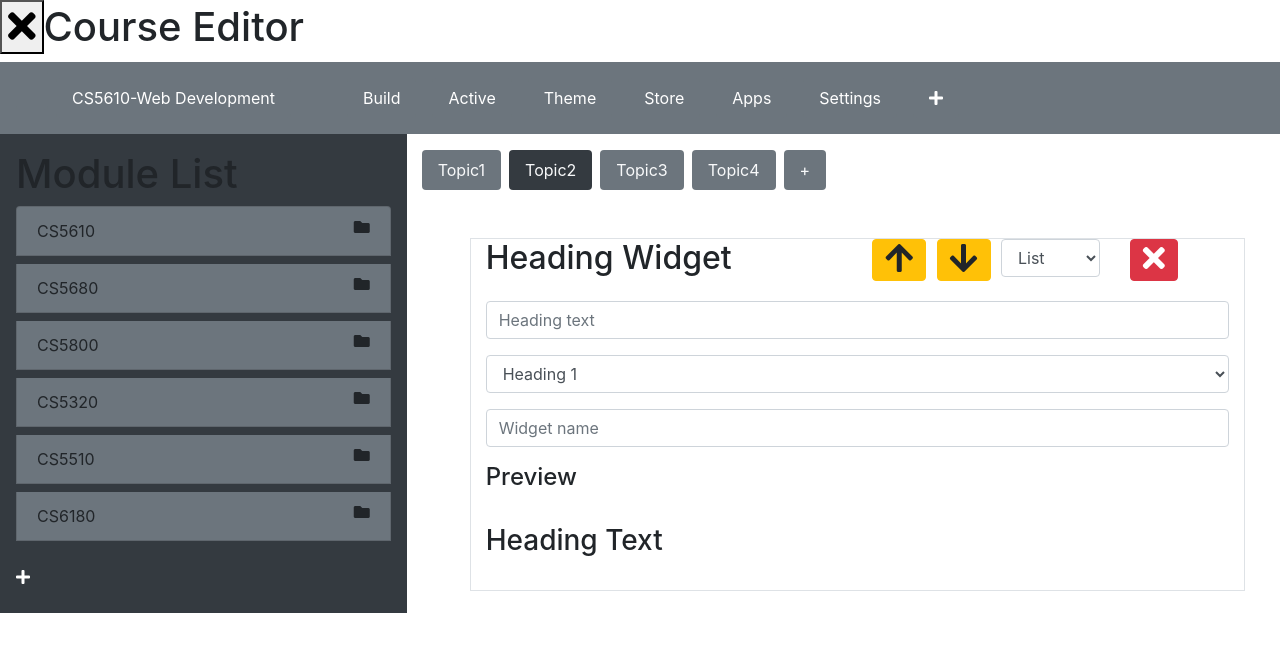
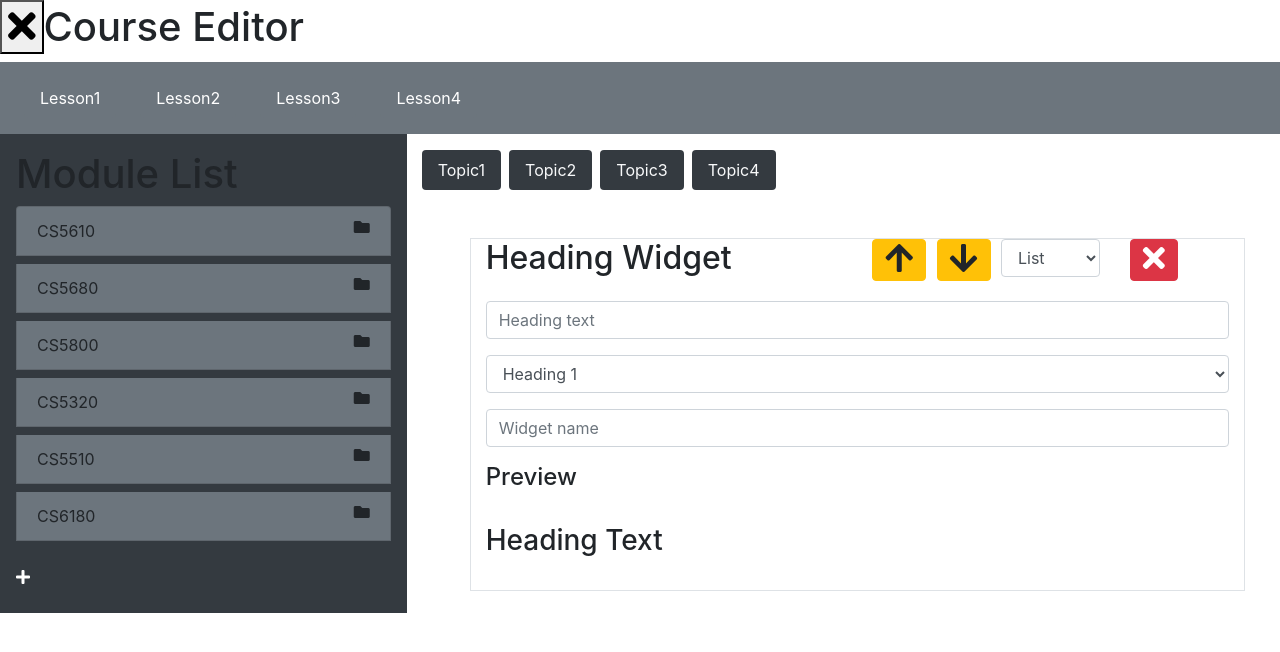
Before and after one commit to varshithauppula96/wbdv-sp21-02-varshithauppula-client-react, a React (Create React App) app: page /editor in a window 1280 px wide. Shown: the top 652 px of the page. Built offline with nearby package versions, Linux system fonts and the light colour scheme.

Commit message:
editor redux

```diff
--- a/src/components/course-editor/course-editor.js
+++ b/src/components/course-editor/course-editor.js
@@ -1,11 +1,22 @@
 import React from 'react'
 import {Link} from "react-router-dom";
+import {combineReducers} from 'redux'
 import ModuleList from "./module-lists";
+import LessonTabs from "./lesson-tabs";
+import TopicPills from "./topic-pills";
+
+
 import {Provider} from "react-redux";
 import {createStore} from "redux";
+import lessonReducer from "../reducers/lesson-reducer";
 import moduleReducer from "../reducers/modules-reducer";
+import topicReducer from "../reducers/topic-reducer";
 
-const store = createStore(moduleReducer)
+const reducer =combineReducers({moduleReducer:moduleReducer,
+lessonReducer:lessonReducer,
+topicReducer:topicReducer})
+
+const store = createStore(reducer)
 const CourseEditor =({history}) =>{
 
     return(
@@ -20,50 +31,7 @@ const CourseEditor =({history}) =>{
                 <div className="row">
 
                     <div className="col-12">
-                        <nav className="navbar navbar-dark bg-secondary ">
-                            <ul className=" nav nav-pills ">
-
-
-                                <li className="nav-item ">
-                                    <a className="bg-secondary nav-link text-white " href="#" tabIndex="-1"
-                                       aria-disabled="true">
-                                        <i className="fa fa-close"></i>
-                                    </a>
-                                </li>
-                                <li className="nav-item p-2 pr-5">
-                                    <a className="bg-secondary nav-link text-white" href="#">CS5610-Web Development</a>
-                                </li>
-                                <li className="nav-item p-2">
-                                    <a className=" bg-secondary nav-link text-white" href="#">Build</a>
-                                </li>
-                                <li className="nav-item p-2 ">
-                                    <a className=" bg-secondary nav-link active" href="#">
-                                        Active
-
-                                    </a>
-                                </li>
-                                <li className="nav-item p-2">
-                                    <a className=" bg-secondary nav-link text-white" href="#">Theme</a>
-                                </li>
-                                <li className="nav-item p-2">
-                                    <a className=" bg-secondary nav-link text-white" href="#">Store</a>
-                                </li>
-                                <li className="nav-item p-2">
-                                    <a className=" bg-secondary nav-link text-white" href="#">Apps</a>
-                                </li>
-                                <li className="nav-item p-2">
-                                    <a className="bg-secondary nav-link text-white" href="#">Settings</a>
-                                </li>
-
-                                <li className="nav-item p-2">
-                                    <a className="bg-secondary nav-link text-white " href="#" tabIndex="-1"
-                                       aria-disabled="true">
-                                        <i className="fa fa-plus"></i>
-                                    </a>
-                                </li>
-
-                            </ul>
-                        </nav>
+                    <LessonTabs/>
 
                         <div className="row">
                             <ModuleList/>
@@ -71,29 +39,7 @@ const CourseEditor =({history}) =>{
                             <br/>
                             <div className=" row">
                                 <div className="col-12">
-                                    <ul className="nav nav-pills">
-                                        <li className="nav-item">
-                                            <a className="mt-3 mr-2 bg-secondary text-light nav-link  "
-                                               aria-current="page" href="#">Topic1</a>
-                                        </li>
-                                        <li className="nav-item">
-                                            <a className=" mt-3 mr-2 bg-dark text-light nav-link" href="#">Topic2</a>
-                                        </li>
-                                        <li className="nav-item">
-                                            <a className=" mt-3 mr-2 bg-secondary text-light nav-link"
-                                               href="#">Topic3</a>
-                                        </li>
-                                        <li className="nav-item">
-                                            <a className=" mt-3 mr-2 bg-secondary text-light nav-link"
-                                               href="#">Topic4</a>
-                                        </li>
-                                        <li className="nav-item">
-                                            <a className=" mt-3 mr-2 bg-secondary text-light nav-link" href="#"
-                                               tabIndex="-1 "> + </a>
-                                        </li>
-
-
-                                    </ul>
+                            <TopicPills/>
 
                                     <form className="m-5 border container-fluid">
                                         <div className="form-group">
@@ -157,4 +103,5 @@ const CourseEditor =({history}) =>{
     )
 
 }
+
 export default CourseEditor
--- /dev/null
+++ b/src/components/course-editor/lesson-tabs.js
@@ -0,0 +1,35 @@
+import React from 'react'
+import {connect} from "react-redux";
+const LessonTabs = ({lessons= []}) =>
+{
+    return(
+             <div>
+
+                    <nav className="navbar navbar-dark bg-secondary ">
+                        <ul className=" nav nav-pills ">
+                            {
+                                lessons.map(lesson=>
+                                    <li className=" nav-item p-2 pr-3">
+                                        <a className=" bg-secondary nav-link text-white" href="#">
+                                            {lesson.title}</a>
+
+                                    </li>)
+                            }
+                                    </ul>
+                    </nav>
+
+
+            </div>
+
+
+
+    )
+}
+
+const stpm = (state) => ({
+    lessons : state.lessonReducer.lessons
+})
+
+const dtpm  =(dispatch) =>{}
+
+export default (connect(stpm,dtpm))(LessonTabs)
--- a/src/components/course-editor/module-lists.js
+++ b/src/components/course-editor/module-lists.js
@@ -26,7 +26,7 @@ const ModuleList = ({modules= []}) =>
 }
 
 const stpm = (state) => ({
-    modules : state.modules
+    modules : state.moduleReducer.modules
 })
 
 const dtpm  =(dispatch) =>{}
--- /dev/null
+++ b/src/components/course-editor/topic-pills.js
@@ -0,0 +1,33 @@
+import React from 'react'
+import {connect} from "react-redux";
+
+
+
+        const TopicPills = ({topics= []}) =>
+        {
+            return(
+
+          <div>
+            <ul className="nav nav-pills">
+        {
+            topics.map(topic=>
+                <li className=" nav-item "> <a className=" mt-3 mr-2 bg-dark text-light nav-link" href="#"> {topic.title}</a>
+            </li>)
+        }
+
+            </ul>
+
+            </div>
+
+
+                    )
+        }
+
+
+            const stpm = (state) => ({
+            topics: state.topicReducer.topics
+        })
+
+            const dtpm  =(dispatch) =>{}
+
+            export default (connect(stpm,dtpm))(TopicPills)
--- /dev/null
+++ b/src/components/reducers/lesson-reducer.js
@@ -0,0 +1,22 @@
+const initialState ={
+    lessons:[
+        {title:'Lesson1', _id:'1'},
+        {title:'Lesson2', _id:'2'},
+        {title:'Lesson3', _id:'3'},
+        {title:'Lesson4', _id:'4'},
+
+    ]
+}
+
+const lessonReducer = (state = initialState, action) => {
+    switch (action.type) {
+        case "CREATELESSON":
+        case "DELETELESSON":
+        case "UPDATELESSON":
+        default:
+            return state
+
+
+    }
+}
+export default lessonReducer
--- /dev/null
+++ b/src/components/reducers/topic-reducer.js
@@ -0,0 +1,22 @@
+const initialState ={
+    topics:[
+        {title:'Topic1', _id:'11'},
+        {title:'Topic2', _id:'12'},
+        {title:'Topic3', _id:'13'},
+        {title:'Topic4', _id:'14'},
+
+    ]
+}
+
+const topicReducer = (state = initialState, action) => {
+    switch (action.type) {
+        case "CREATETOPIC":
+        case "DELETETOPIC":
+        case "UPDATETOPIC":
+        default:
+            return state
+
+
+    }
+}
+export default topicReducer
```
